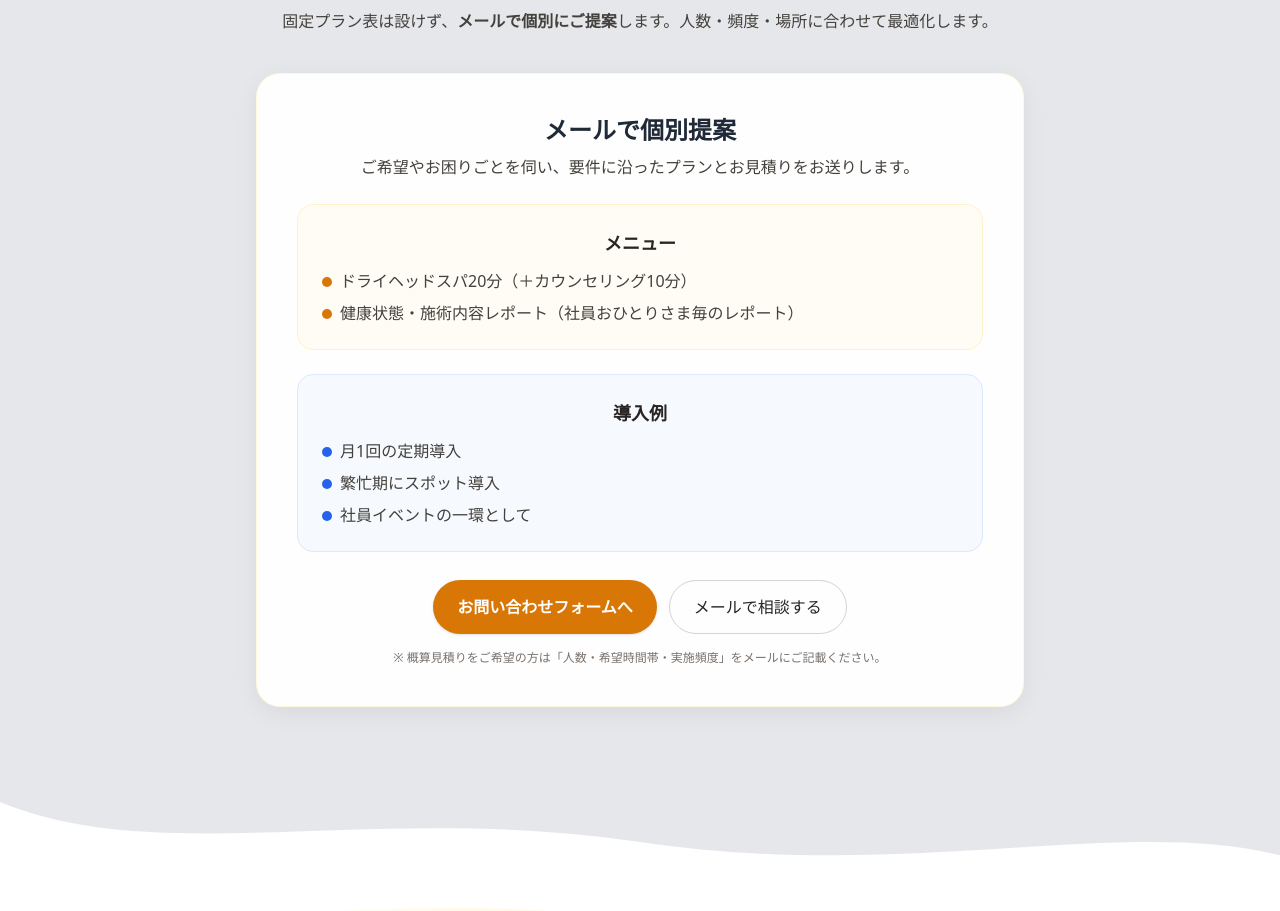
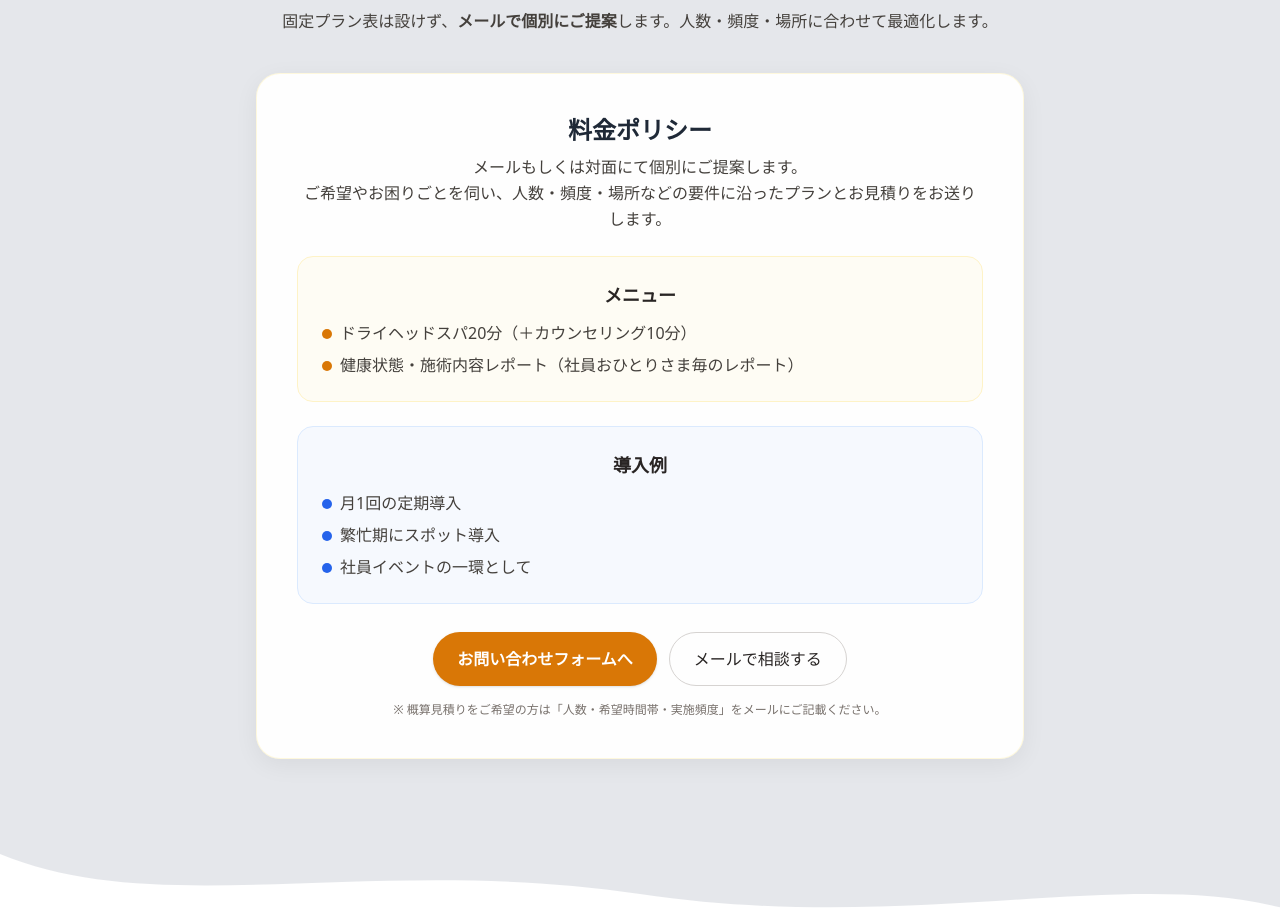
Before and after one commit to nkzsr-admin/pj_dry-head-spa, a plain HTML site: page index.html in a window 1280 px wide. Shown: the part 7104-8015 px from the top of the page. Drawn offline with nearby package versions, Linux system fonts and the light colour scheme.

Commit message:
20251104 料金ポリシー

```diff
--- a/index.html
+++ b/index.html
@@ -614,9 +614,10 @@
       </p>
       <div class="mt-10 max-w-3xl mx-auto">
         <div class="p-8 md:p-10 rounded-3xl bg-white/95 shadow-[0_6px_24px_rgba(0,0,0,0.06)] border border-amber-100/60 text-left md:text-center">
-          <h3 class="text-xl md:text-2xl font-semibold">メールで個別提案</h3>
+          <h3 class="text-xl md:text-2xl font-semibold">料金ポリシー</h3>
           <p class="mt-2 text-stone-700 leading-relaxed">
-            ご希望やお困りごとを伺い、要件に沿ったプランとお見積りをお送りします。
+            メールもしくは対面にて個別にご提案します。<br>
+            ご希望やお困りごとを伺い、人数・頻度・場所などの要件に沿ったプランとお見積りをお送りします。
           </p>
           <div class="mt-6 p-6 rounded-2xl bg-amber-50/50 border border-amber-100">
             <h4 class="font-semibold text-lg text-stone-800 mb-3">メニュー</h4>
```
